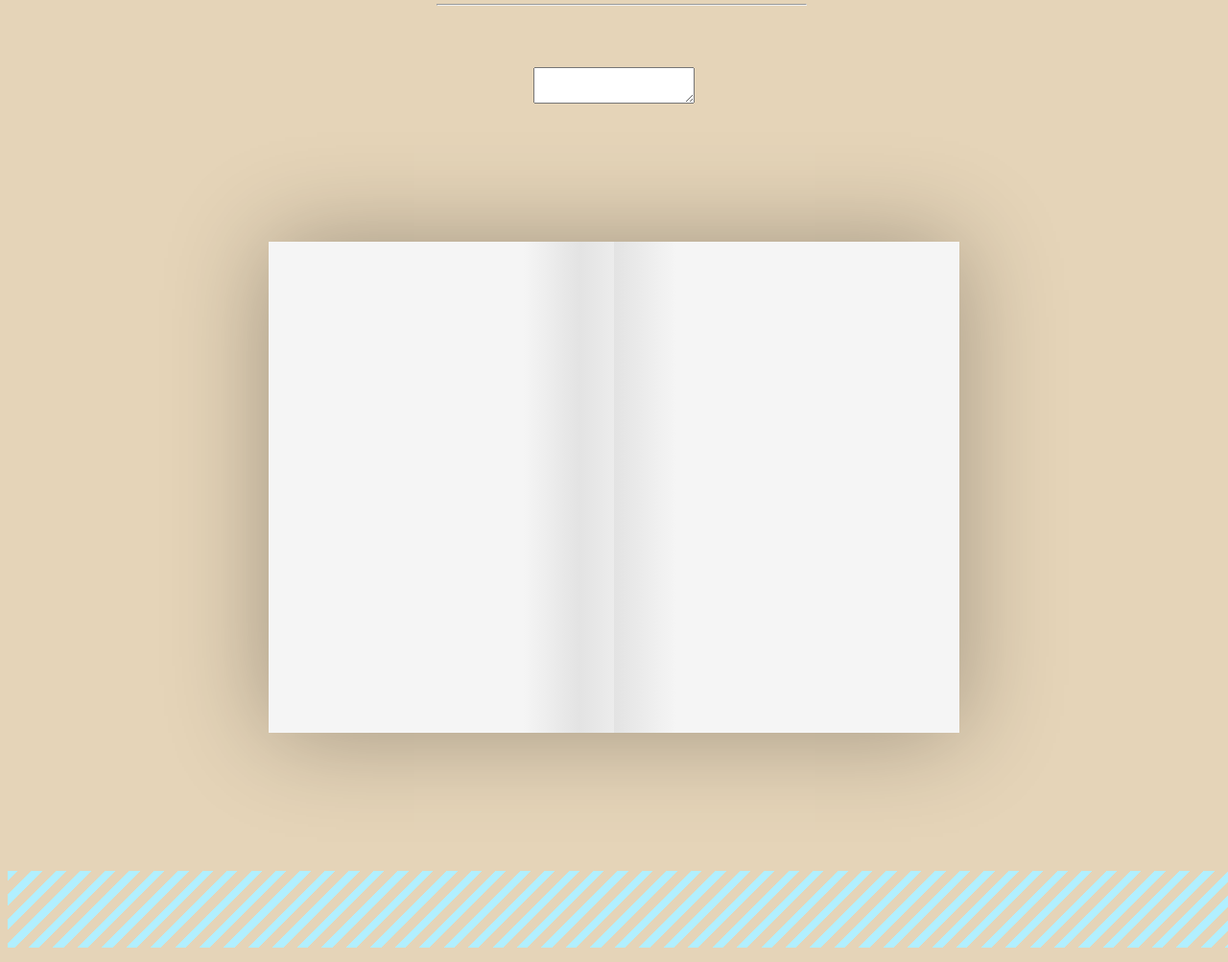
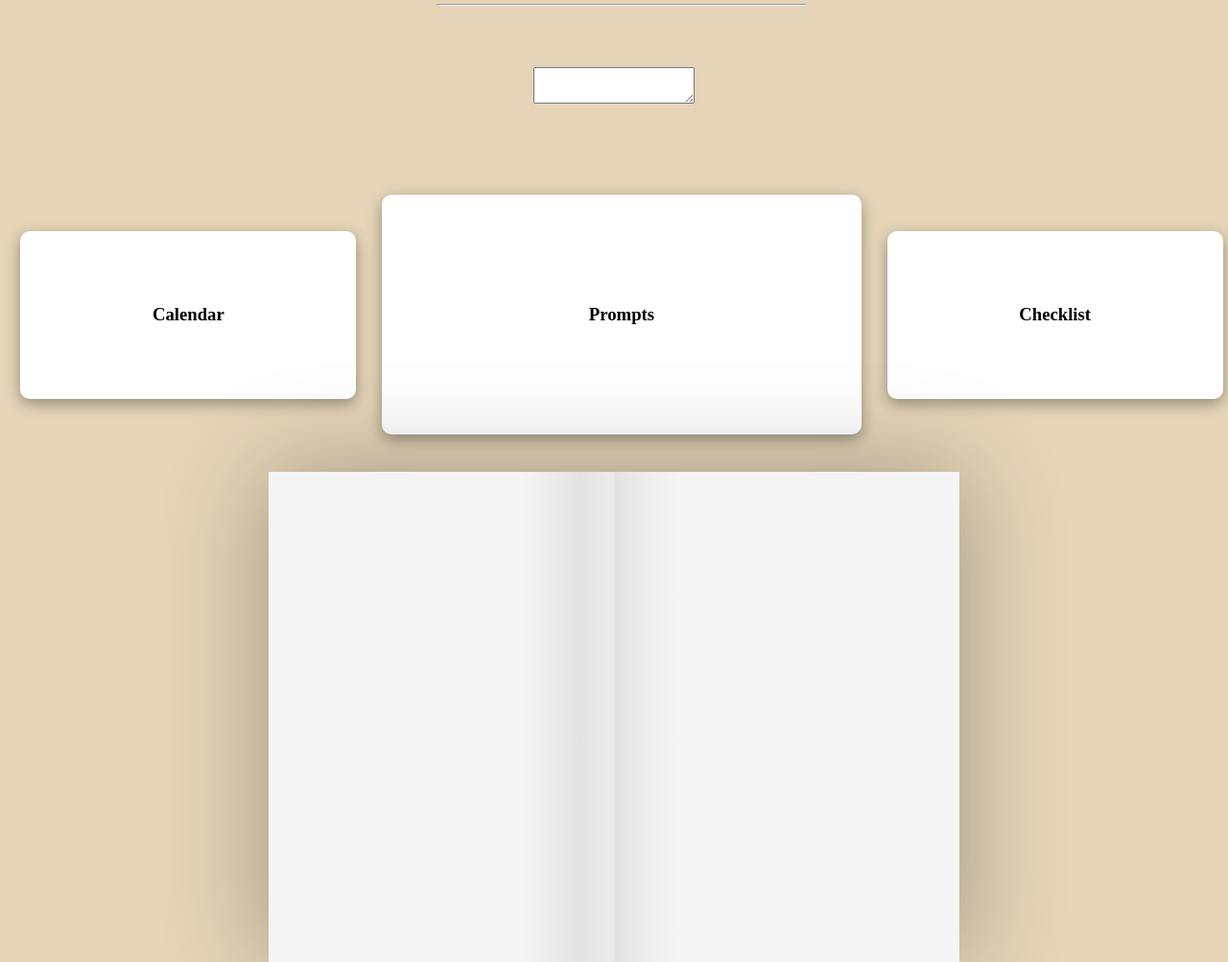
Before and after one commit to AmerikanischerAdler/nurture_notes, a Flask app: page /editor in a window 1280 px wide. Shown: the part 228-1231 px from the top of the page at 96% size. Run offline with Flask 3, Linux system fonts and the light colour scheme; some libraries are stand-ins or nearby versions; some web fonts are replaced.

Commit message:
added basic boxes to editor

```diff
--- a/static/editor.css
+++ b/static/editor.css
@@ -1,4 +1,17 @@
 @import url('https://fonts.googleapis.com/css2?family=Artifika:wght@400&display=swap');
+
+:root {
+  /* colors */
+  --body-bg: #FAFAFA;
+  --page-bg: #F5F5F5;
+  --dark-text: #2A2935;
+
+  /* spacing */
+  --baseline: 12px;
+
+  /* fonts */
+  --base-size: var(--baseline) * 1.2;
+}
 
 *{
     font-family: Artifika;
@@ -156,20 +169,53 @@
     justify-content: center;
 }
 
+/* Boxes */
+
+.box-container {
+    height: 30vh;
+    width: 100vw;
+    margin-top: 100px;
+    margin-bottom: -100px;
+    display: flex;
+    align-items: center;
+    justify-content: space-around;
+}
+
+.widget {
+    border-radius: 10px 10px;
+    display: flex;
+    align-items: center;
+    justify-content: center;
+    box-shadow: 0 5px 15px rgba(0, 0, 0, 0.35);
+    background-color: #fff;
+}
+
+.widget:not(#prompts) {
+    height: 175px;
+    width: 350px;
+}
+
+#cal {
+    /* stuff */
+}
+
+#prompts {
+    height: 250px;
+    width: 500px;
+    margin: 0;
+    padding: 0;
+    box-sizing: border-box;
+    display: flex;
+    flex-direction: column;
+    align-items: center;
+    justify-content: center;
+}
+
+#check{
+    /* stuff */
+}
+
 /* Book */
-
-:root {
-  /* colors */
-  --body-bg: #FAFAFA;
-  --page-bg: #F5F5F5;
-  --dark-text: #2A2935;
-
-  /* spacing */
-  --baseline: 12px;
-
-  /* fonts */
-  --base-size: var(--baseline) * 1.2;
-}
 
 .cover {
   width: calc(var(--baseline) * 60);
--- a/templates/editor.html
+++ b/templates/editor.html
@@ -52,6 +52,21 @@
     </script>
   </div>
 
+  <div class="box-container">
+    <div class="widget" id="cal">
+      <h3>Calendar</h3>
+
+    </div>
+    <div class="widget" id="prompts">
+      <h3>Prompts</h3>
+
+    </div>
+    <div class="widget" id="check">
+      <h3>Checklist</h3>
+
+    </div>
+  </div>
+
   <div id="contain-all">
     <div class="cover">
       <div class="book">
```
